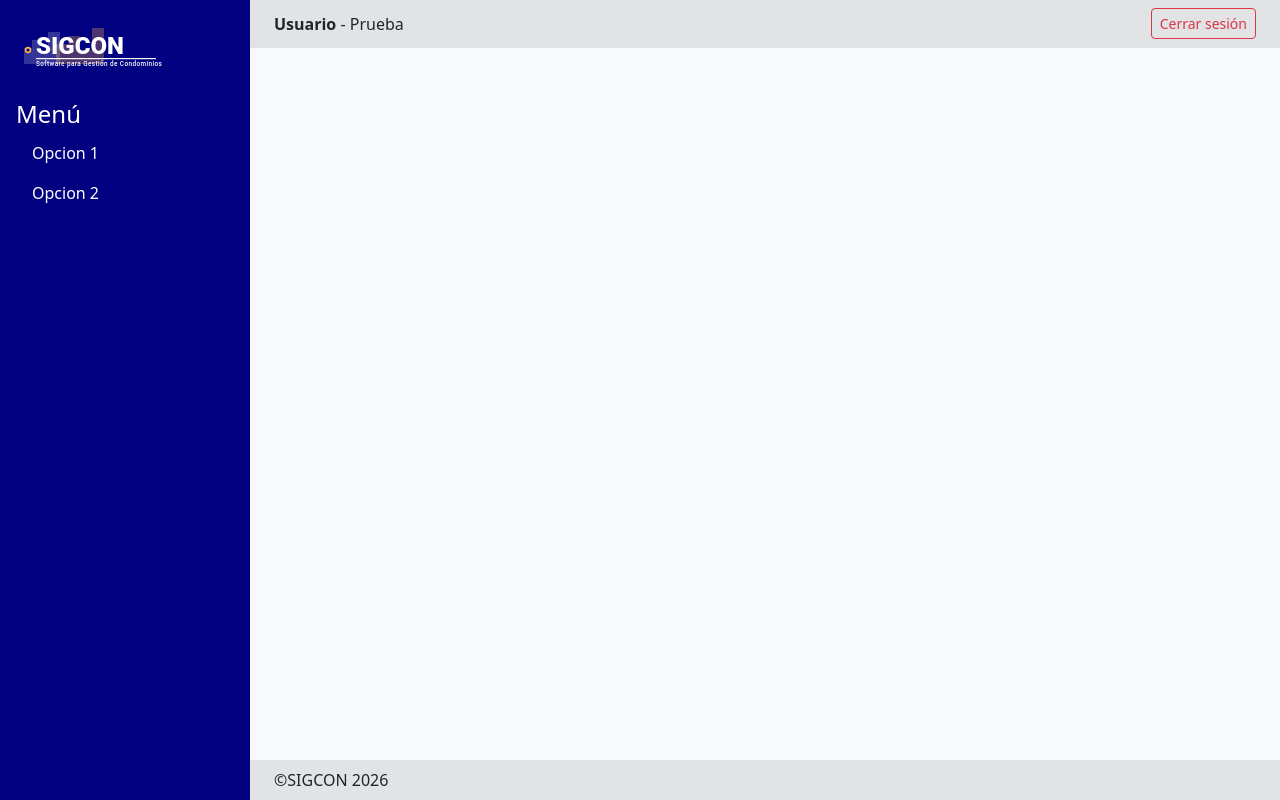
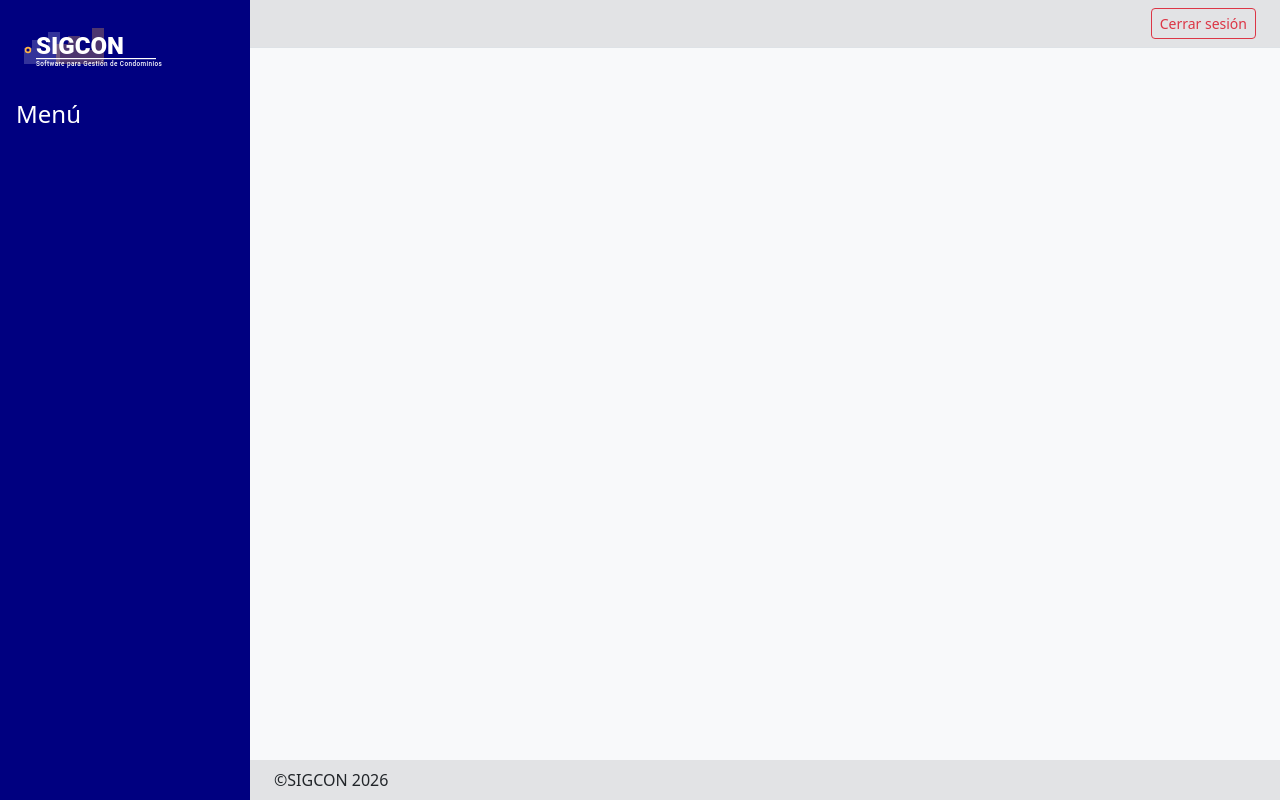
Before and after one commit to zcodlab/262CC3S2BAngularSigconFrontend, an Angular app: page /principal in a window 1280 px wide. Built offline with nearby package versions, Linux system fonts and the light colour scheme.

Commit message:
replace hardcoded rol and modules in principal component

```diff
--- a/src/app/components/principal/principal.html
+++ b/src/app/components/principal/principal.html
@@ -6,12 +6,11 @@
         </a>
     <h4 class="mb-1 mt-4">Menú</h4>
     <ul class="nav flex-column">
+        @for (modulo of user?.modulos; track modulo.idMod) {
           <li class="nav-item">
-            <a class="nav-link text-white">Opcion 1</a>
+            <a class="nav-link text-white" [routerLink]="modulo.url">{{ modulo.descripcion }}</a>
           </li>
-          <li class="nav-item">
-            <a class="nav-link text-white">Opcion 2</a>
-          </li>
+        }
     </ul>
   </div><!--end sidebar-->
 
@@ -20,7 +19,9 @@
     <!-- Topbar -->
     <nav class="navbar navbar-light bg-secondary-subtle justify-content-between px-4 border-bottom">
       <div>
-        <strong>Usuario</strong> - <span>Prueba</span>
+        @if (user) {
+          <strong>{{ user.names }} </strong> - <span>{{ user.rol.descripcion }}</span>
+        }
       </div>
       <button class="btn btn-outline-danger btn-sm" (click)="logout()">Cerrar sesión</button>
     </nav>
--- a/src/app/components/principal/principal.ts
+++ b/src/app/components/principal/principal.ts
@@ -1,5 +1,8 @@
 import { Component, OnInit, inject } from '@angular/core';
 import {Router, RouterModule } from '@angular/router';
+import { AuthService } from '../../services/auth.service';
+import { SessionService } from '../../services/session.service';
+import { UserSesion } from '../../model/user-sesion';
 
 @Component({
   selector: 'app-principal',
@@ -9,12 +12,16 @@ import {Router, RouterModule } from '@angular/router';
 })
 export class Principal implements OnInit{
   router=inject(Router);
+  authService=inject(AuthService);
+  sessionService=inject(SessionService);
+  user:UserSesion|null=null;
 
   ngOnInit(): void {
-
+    this.user=this.sessionService.getInfoSession();
   }
 
   logout(){
+    this.authService.logout();
     this.router.navigate(['/login']);
   }
 
```
